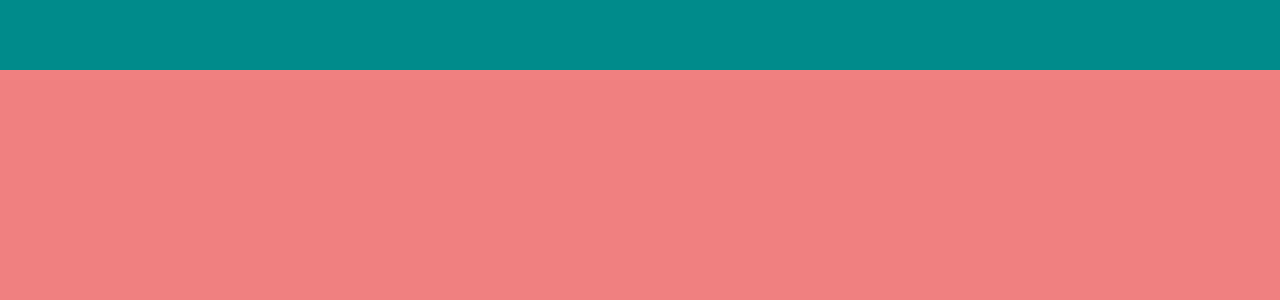
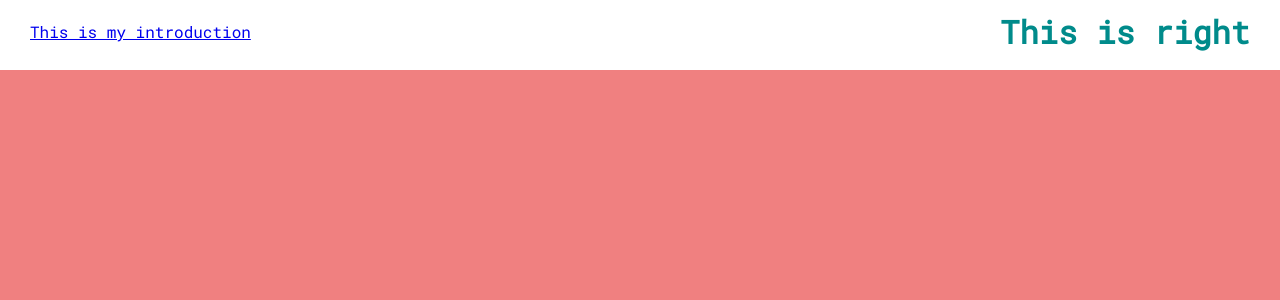
Before and after one commit to cpesar/pesar-react-portfolio, a React (Create React App) app: page / in a window 1280 px wide. Shown: the top 300 px of the page. Built offline with nearby package versions, Linux system fonts and the light colour scheme.

Commit message:
more styling

```diff
--- a/src/app.scss
+++ b/src/app.scss
@@ -7,6 +7,7 @@
     background-color: lightskyblue;
     position: relative;
     top: 70px;
+    scroll-behavior: smooth;
     scroll-snap-type: y mandatory;
     //Removes scrollbar
       //firefox
--- a/src/components/contact/Contact.jsx
+++ b/src/components/contact/Contact.jsx
@@ -3,7 +3,7 @@
 
 export default function Contact(){
   return(
-    <div className='contact'>
+    <div className='contact' id='contact'>
 
     </div>
   )
--- a/src/components/intro/Intro.jsx
+++ b/src/components/intro/Intro.jsx
@@ -3,7 +3,7 @@
 
 export default function Intro() {
   return (
-    <div className='intro'>
+    <div className='intro' id='intro'>
 
     </div>
   )
--- a/src/components/navbar/Navbar.jsx
+++ b/src/components/navbar/Navbar.jsx
@@ -4,7 +4,15 @@
 export default function Navbar() {
   return (
     <div className='navbar'>
+      <div className='wrapper'>
+        <div className='left'>
+          <a href='#intro'>This is my introduction</a>
 
+        </div>
+        <div className='right'>
+          <h1>This is right</h1>
+        </div>
+      </div>
     </div>
   )
 }
--- a/src/components/navbar/navbar.scss
+++ b/src/components/navbar/navbar.scss
@@ -5,8 +5,16 @@
 
   width: 100%;
   height: 70px;
-  background-color: darkcyan;
+  background-color: white;
+  color: $mainColor;
   position: fixed;
   top: 0;
   z-index: 2;
+
+  .wrapper {
+    padding: 10px 30px;
+    display: flex;
+    align-items: center;
+    justify-content: space-between;
+  }
 }
--- a/src/components/portfolio/Portfolio.jsx
+++ b/src/components/portfolio/Portfolio.jsx
@@ -3,7 +3,7 @@
 
 export default function Portfolio() {
   return (
-    <div className='portfolio'>
+    <div className='portfolio' id='portfolio'>
 
     </div>
   )
```
